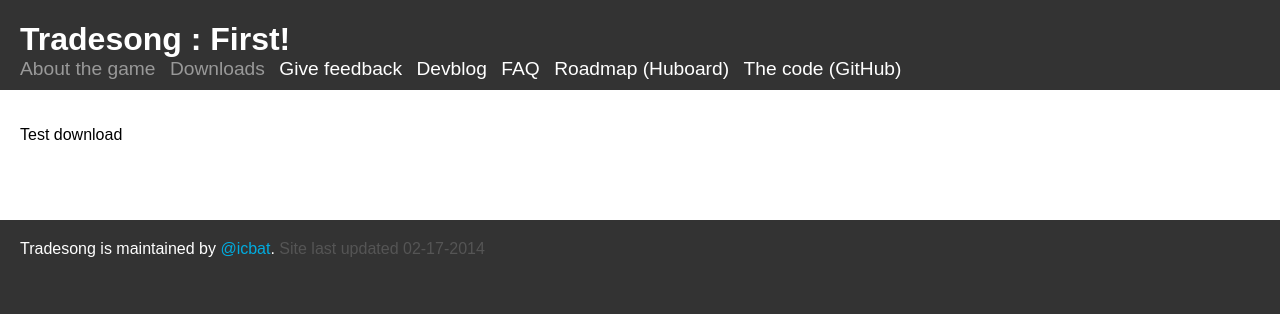
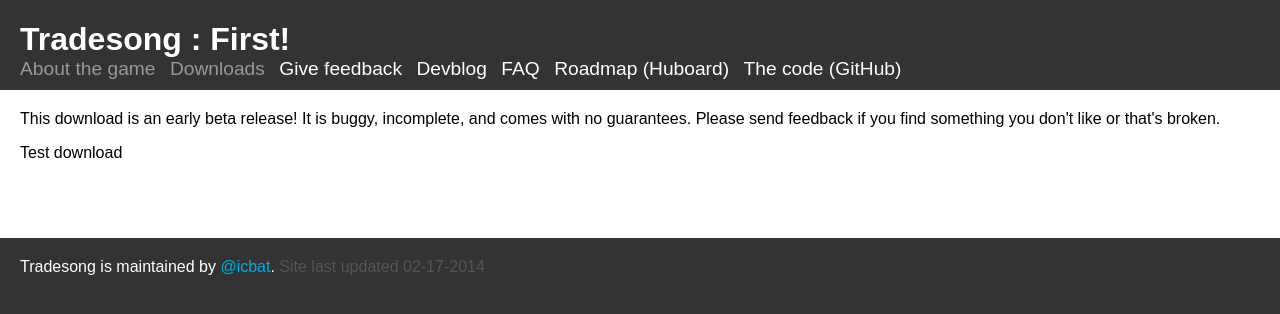
Before and after one commit to icbat/tradesong, a Jekyll site: the page built from _posts/2014-2-17-test-download.md, in a window 1280 px wide. Shown: the top 314 px of the page. Built offline with Jekyll 4.4.1, drawn with Linux system fonts in a browser that asks for light colours.

Commit message:
Playing with download style

```diff
--- /dev/null
+++ b/_includes/betaWarning.html
@@ -0,0 +1,7 @@
+<div class="betaWarning">
+This download is an early beta release!
+
+It is buggy, incomplete, and comes with no guarantees.
+
+Please send feedback if you find something you don't like or that's broken.
+</div>
--- /dev/null
+++ b/_layouts/downloadPage.html
@@ -0,0 +1,8 @@
+{% include header.html %}
+<div class="content">
+	{% if page.isBeta %}
+	{% include betaWarning.html %}
+	{% endif %}
+	{{content}}
+</div>
+{% include footer.html %}
```
Also changed, not shown: _posts/2014-2-17-test-download.md (+2 -1 lines), index.md (+0 -1 lines).
